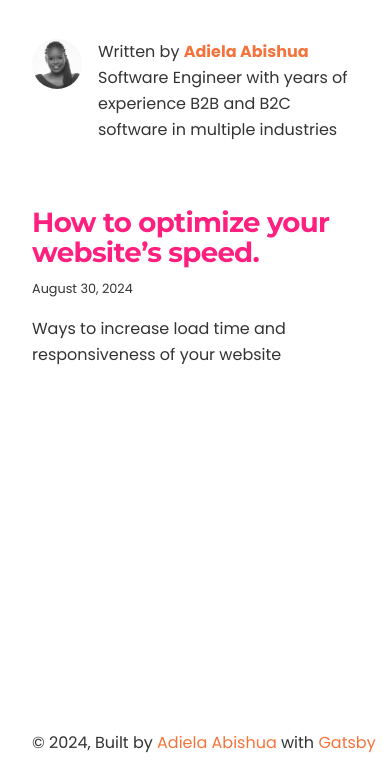
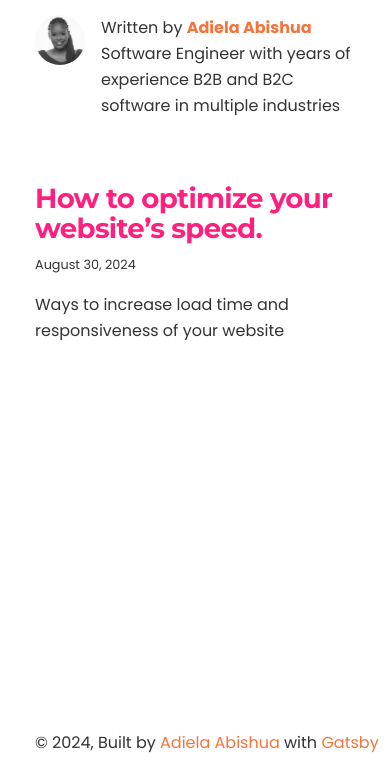
Before and after one commit to adiela/adiela.github.io, a Gatsby site: page /blog in a window 390 px wide. Shown: the part 65-844 px from the top of the page. Built offline with nearby package versions, Linux system fonts and the light colour scheme; Gatsby itself is replaced by a stand-in of ours.

Commit message:
Replace .blog-wrapper class with .container

```diff
--- a/src/components/BlogLayout.js
+++ b/src/components/BlogLayout.js
@@ -4,7 +4,7 @@ import Layout from './Layout';
 function BlogLayout({ children }) {
   return (
     <Layout>
-      <div className="blog-wrapper">
+      <div className="container">
         <main>{children}</main>
         <footer id="blog-footer">
           ©
--- a/src/style.css
+++ b/src/style.css
@@ -245,25 +245,6 @@ fieldset {
 }
 
 /* Custom classes */
-
-.blog-wrapper {
-  margin: var(--spacing-16) auto;
-  max-width: var(--maxWidth-5xl);
-  padding: var(--spacing-10) var(--spacing-24);
-}
-
-@media (max-width: 1024px) {
-
-  .blog-wrapper {
-    max-width: var(--maxWidth-3xl);
-    padding: var(--spacing-10) var(--spacing-8);
-  }
-
-}
-
-.blog-wrapper[data-is-root-path="true"] .bio {
-  margin-bottom: var(--spacing-20);
-}
 
 .global-header {
   margin-bottom: var(--spacing-12);
@@ -627,7 +608,7 @@ input:focus, textarea:focus {
 /* Responsive styling for smaller devices */
 @media (max-width: 1024px) {
   .container {
-      padding: 80px 25px 0;
+      padding: 80px 35px 0;
   }
 
   #about-section, #contact-section {
```
